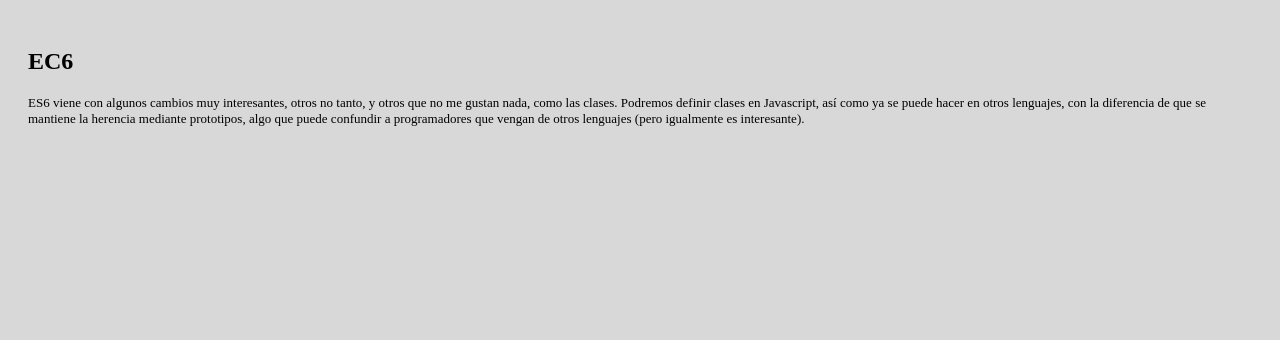
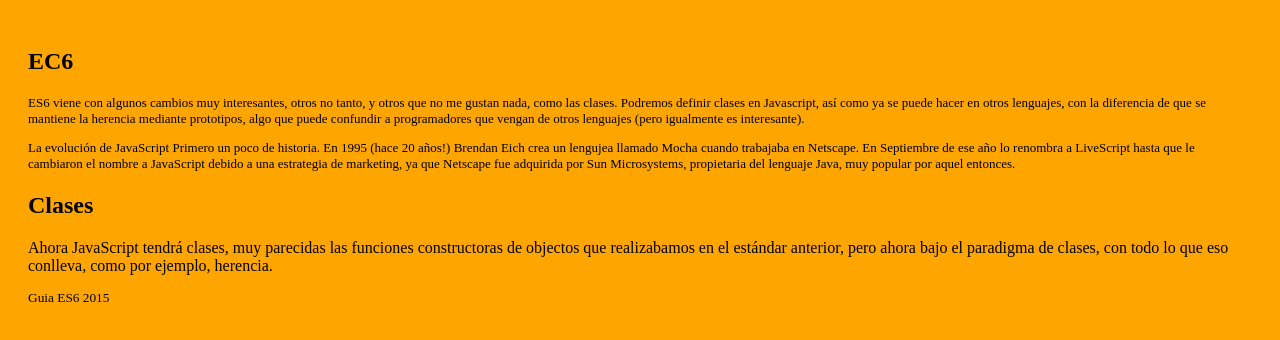
Before and after one commit to estebanrfp/guia-ES6, a plain HTML site: page index.html in a window 1280 px wide. Drawn offline with Linux system fonts and the light colour scheme.

Commit message:
nueva propuesta para el proyecto de la guía de ES6

```diff
--- a/index.html
+++ b/index.html
@@ -14,7 +14,16 @@
 			Podremos definir clases en Javascript, así como ya se puede hacer en otros lenguajes, con la diferencia de que se mantiene
 			la herencia mediante prototipos, algo que puede confundir a programadores que vengan de otros lenguajes (pero igualmente es interesante).
 			</p>
+			<p>La evolución de JavaScript
+			Primero un poco de historia. En 1995 (hace 20 años!) Brendan Eich crea un lengujea llamado Mocha cuando trabajaba en Netscape. En Septiembre de ese año lo renombra a LiveScript hasta que le cambiaron el nombre a JavaScript debido a una estrategia de marketing, ya que Netscape fue adquirida por Sun Microsystems, propietaria del lenguaje Java, muy popular por aquel entonces.</p>
+			<p>
+			<h2>Clases</h2>
+			Ahora JavaScript tendrá clases, muy parecidas las funciones constructoras de objectos que realizabamos en el estándar anterior, pero ahora bajo el paradigma de clases, con todo lo que eso conlleva, como por ejemplo, herencia.
+			</p>
 		</article>
+		<footer>
+			<small>Guia ES6 2015</small>
+		</footer>
 	</body>
 
 </html>
--- a/styles/styles.css
+++ b/styles/styles.css
@@ -4,6 +4,6 @@ p {
 }
 
 body {
-  background-color: #d8d8d8;
+  background-color: orange;
   padding: 20px 20px
 }
```
Also changed, not shown: 1 other file.
